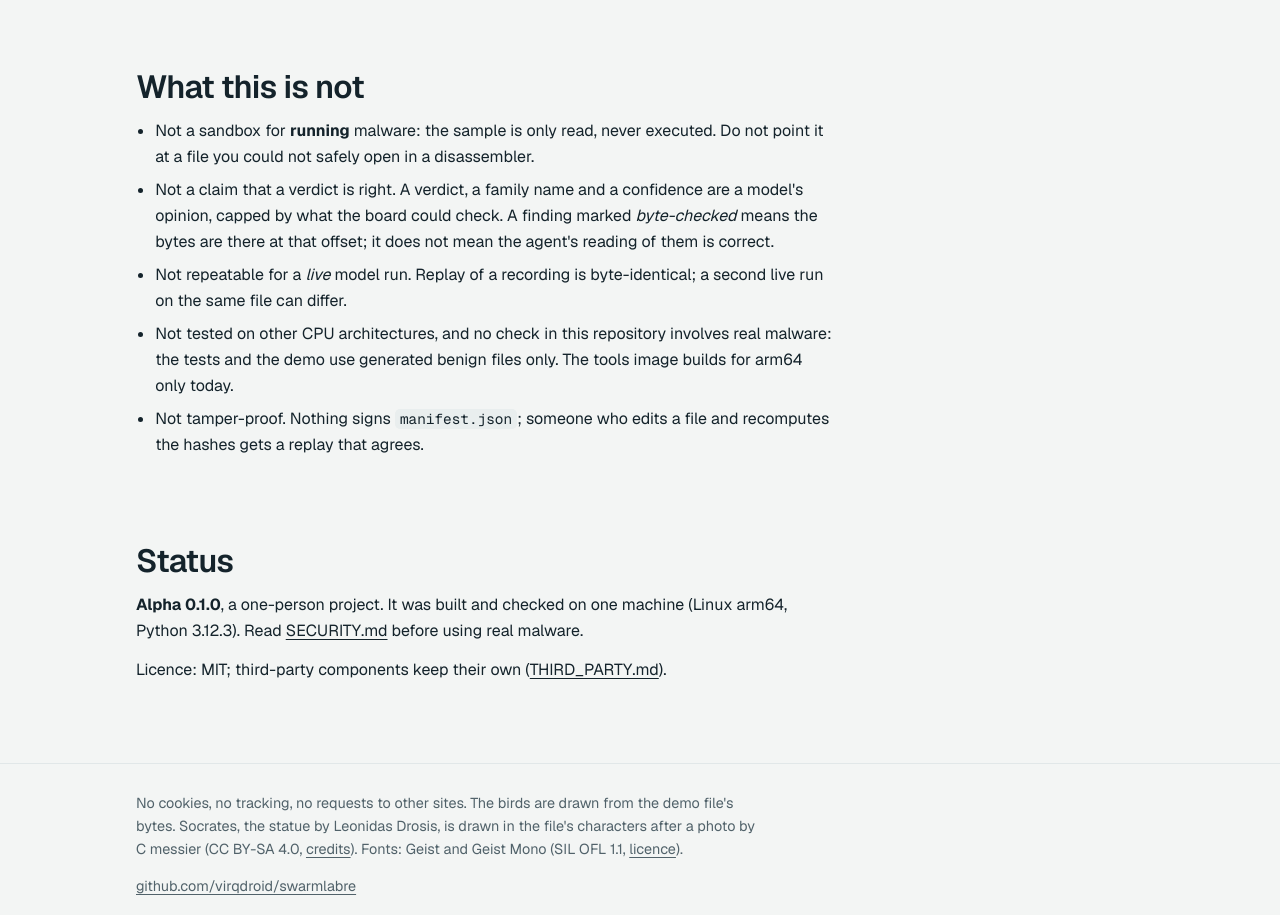
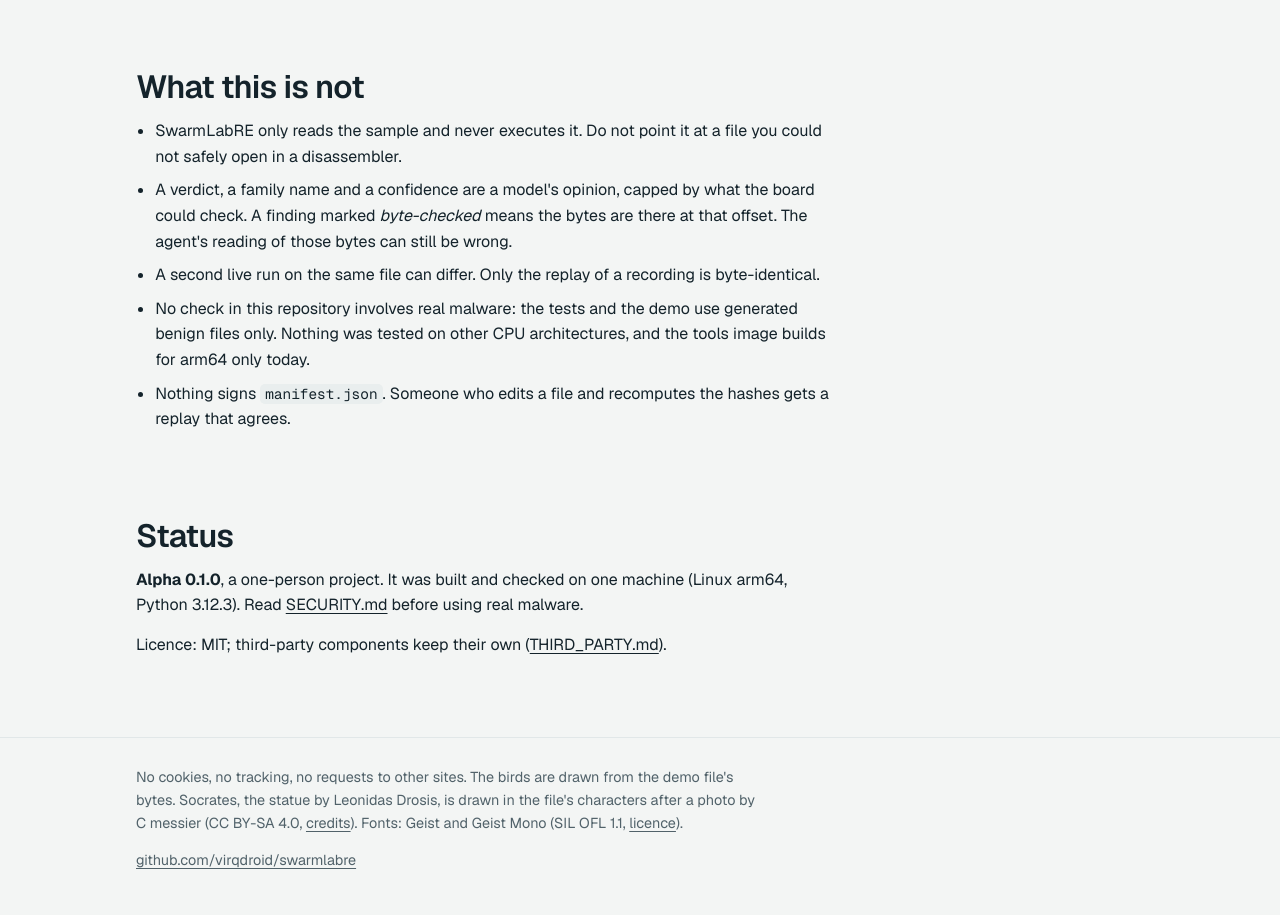
Before and after one commit to virqdroid/swarmlabre, a plain HTML site: page site/index.html in a window 1280 px wide. Shown: the part 7850-8765 px from the top of the page. Drawn offline with Linux system fonts and the light colour scheme; animation ran at ten frames a second; files whose address does not match are found by name.

Commit message:
Reword the "What this is not" list as full sentences
README, the one-pager and the Overview page carry the same five items; the tests that pin them follow.

```diff
--- a/site/index.html
+++ b/site/index.html
@@ -516,11 +516,11 @@ python3 tests/goldenrun.py --check --twice</pre>
 <section id="not"><div class="w">
   <h2>What this is not</h2>
   <ul class="t-narrow">
-    <li>Not a sandbox for <strong>running</strong> malware: the sample is only read, never executed. Do not point it at a file you could not safely open in a disassembler.</li>
-    <li>Not a claim that a verdict is right. A verdict, a family name and a confidence are a model's opinion, capped by what the board could check. A finding marked <em>byte-checked</em> means the bytes are there at that offset; it does not mean the agent's reading of them is correct.</li>
-    <li>Not repeatable for a <em>live</em> model run. Replay of a recording is byte-identical; a second live run on the same file can differ.</li>
-    <li>Not tested on other CPU architectures, and no check in this repository involves real malware: the tests and the demo use generated benign files only. The tools image builds for arm64 only today.</li>
-    <li>Not tamper-proof. Nothing signs <code>manifest.json</code>; someone who edits a file and recomputes the hashes gets a replay that agrees.</li>
+    <li>SwarmLabRE only reads the sample and never executes it. Do not point it at a file you could not safely open in a disassembler.</li>
+    <li>A verdict, a family name and a confidence are a model's opinion, capped by what the board could check. A finding marked <em>byte-checked</em> means the bytes are there at that offset. The agent's reading of those bytes can still be wrong.</li>
+    <li>A second live run on the same file can differ. Only the replay of a recording is byte-identical.</li>
+    <li>No check in this repository involves real malware: the tests and the demo use generated benign files only. Nothing was tested on other CPU architectures, and the tools image builds for arm64 only today.</li>
+    <li>Nothing signs <code>manifest.json</code>. Someone who edits a file and recomputes the hashes gets a replay that agrees.</li>
   </ul>
 </div></section>
 
```
Also changed, not shown: site/docs/index.html (+5 -5 lines), 3 other files.
